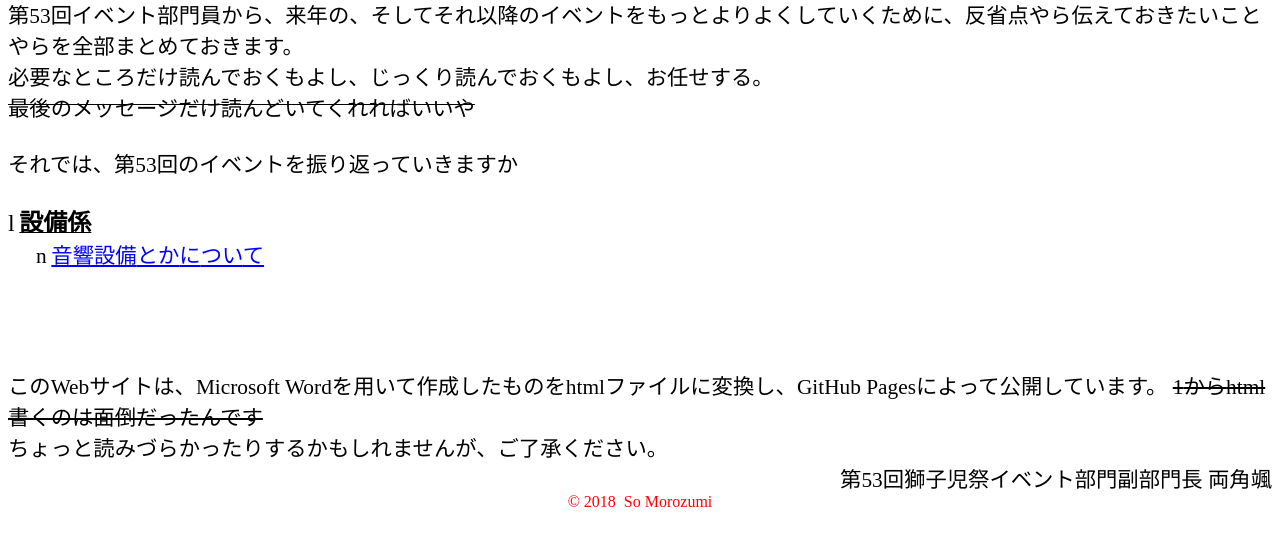
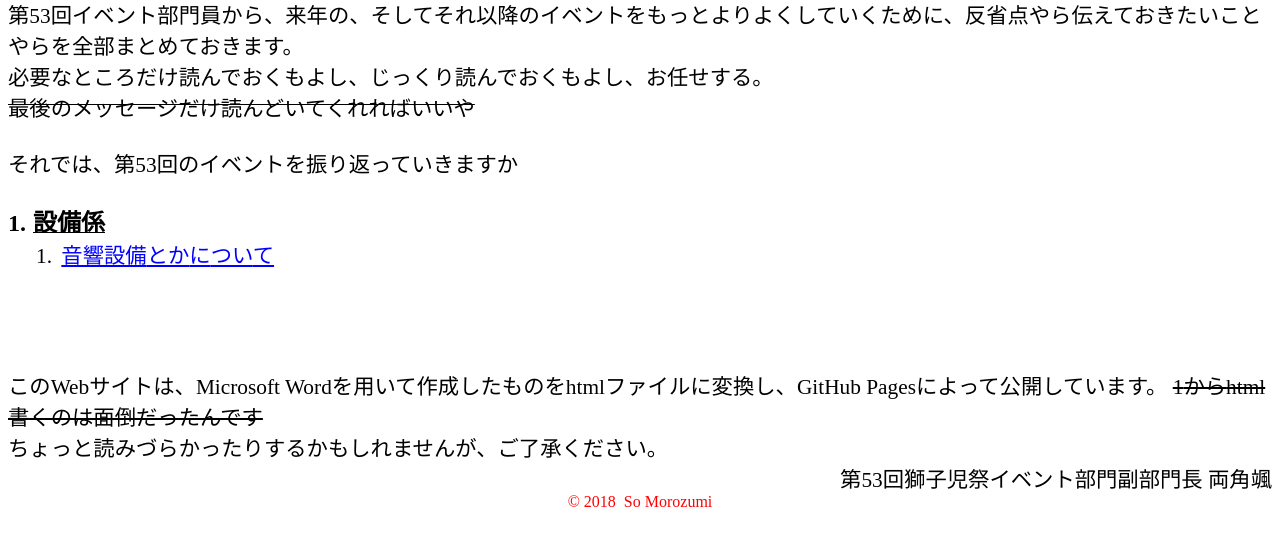
Before and after one commit to SoMorozumi/shishijifes-53-event, a plain HTML site: page index.htm in a window 1280 px wide. Shown: the part 81-626 px from the top of the page. Drawn offline with Linux system fonts and the light colour scheme.

Commit message:
テキストフォントを使用しないように

```diff
--- a/index.htm
+++ b/index.htm
@@ -115,16 +115,16 @@ style='font-size:16.0pt'>&nbsp;</span></p>
 style='font-size:16.0pt'>&nbsp;</span></p>
 
 <p class=MsoListParagraph align=left style='margin-left:21.0pt;text-align:left;
-text-indent:-21.0pt'><span lang=EN-US style='font-size:18.0pt;font-family:Wingdings'>l<span
-style='font:7.0pt "Times New Roman"'>&nbsp; </span></span><b><u><span
+text-indent:-21.0pt'><b><span lang=EN-US style='font-size:18.0pt'>1.<span
+style='font:7.0pt "Times New Roman"'>&nbsp;&nbsp; </span></span></b><b><u><span
 style='font-size:18.0pt'>設備係</span></u></b></p>
 
-<p class=MsoListParagraph align=left style='margin-left:42.0pt;text-align:left;
-text-indent:-21.0pt'><span lang=EN-US style='font-size:16.0pt;font-family:Wingdings'>n<span
-style='font:7.0pt "Times New Roman"'>&nbsp; </span></span><span lang=EN-US
-style='font-size:16.0pt'><a href="設備係/音響設備とかについて.htm"><span lang=EN-US><span
-lang=EN-US>音響設備<span lang=EN-US>と<span lang=EN-US>か<span lang=EN-US>に<span
-lang=EN-US>つい<span lang=EN-US>て</span></span></span></span></span></span></span></a></span></p>
+<p class=MsoListParagraph align=left style='margin-left:42.25pt;text-align:
+left;text-indent:-21.25pt'><span lang=EN-US style='font-size:16.0pt'>1.<span
+style='font:7.0pt "Times New Roman"'>&nbsp;&nbsp;&nbsp; </span></span><span
+lang=EN-US style='font-size:16.0pt'><a href="設備係/音響設備とかについて.htm"><span
+lang=EN-US><span lang=EN-US>音響設備<span lang=EN-US>と<span lang=EN-US>か<span
+lang=EN-US>に<span lang=EN-US>つい<span lang=EN-US>て</span></span></span></span></span></span></span></a></span></p>
 
 <p class=MsoNormal align=left style='text-align:left'><span lang=EN-US
 style='font-size:16.0pt'>&nbsp;</span></p>
```
